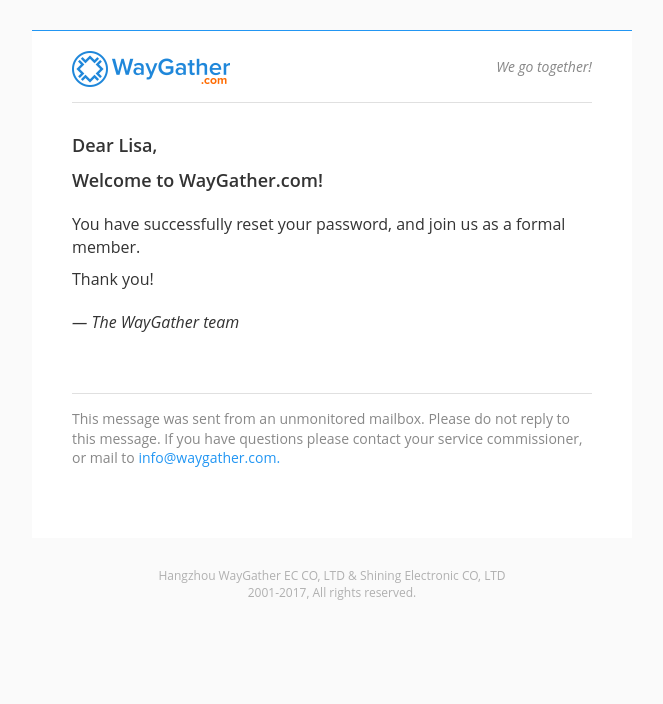
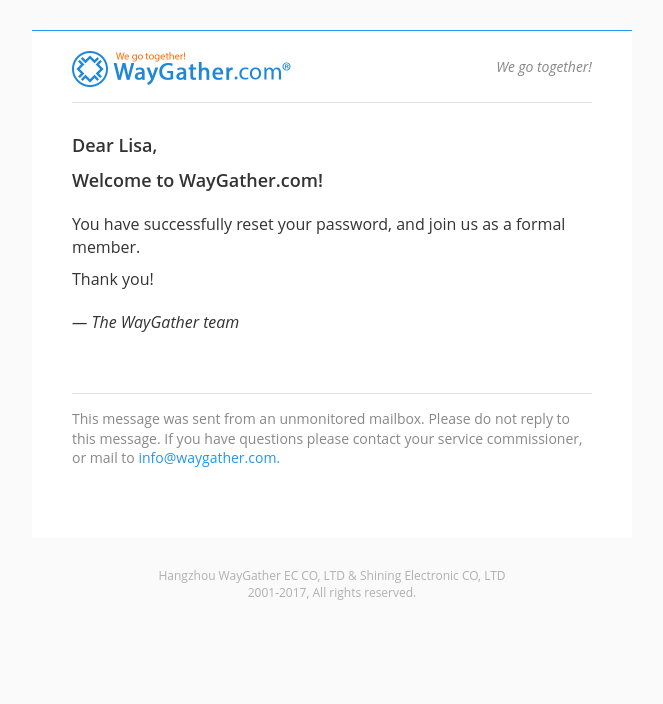
Before and after one commit to leocaoyvr/email-templates, a plain HTML site: page waygather/system/resetPassword.html in a window 1280 px wide. Shown: the whole page, without its empty margins (308-971 px from the left). Drawn offline with Linux system fonts and the light colour scheme.

Commit message:
replace old logo

```diff
--- a/waygather/system/resetPassword.html
+++ b/waygather/system/resetPassword.html
@@ -35,8 +35,8 @@
                             style="padding-top: 20px; padding-bottom: 15px;
                                    border-bottom: 1px solid #e0e0e0;">
                           <a href="http://waygather.com" title="WayGather Website">
-                            <img src="img/logo-waygather-316x72.png"
-                                 width="158" height="36" border="0"
+                            <img src="img/logo-WayGather-440x72.png"
+                                 width="220" height="36" border="0"
                                  alt="WayGather logo">
                           </a>
                         </td>
```
Also changed, not shown: waygather/system/verifyAccount.html (+2 -2 lines), waygather/system/img/logo-WayGather-440x72.png (added), waygather/system/img/logo-waygather-316x72.png (deleted).
